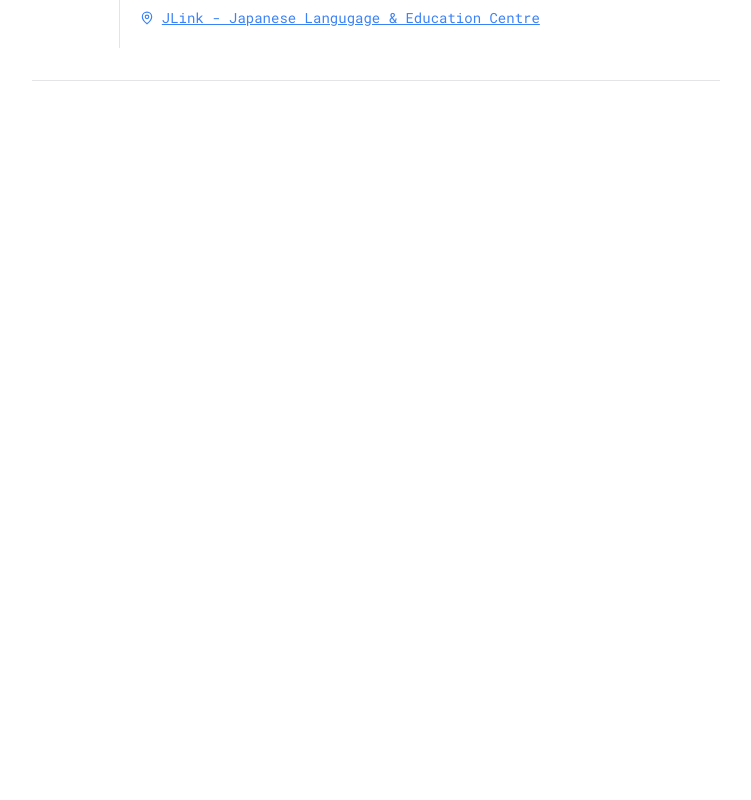
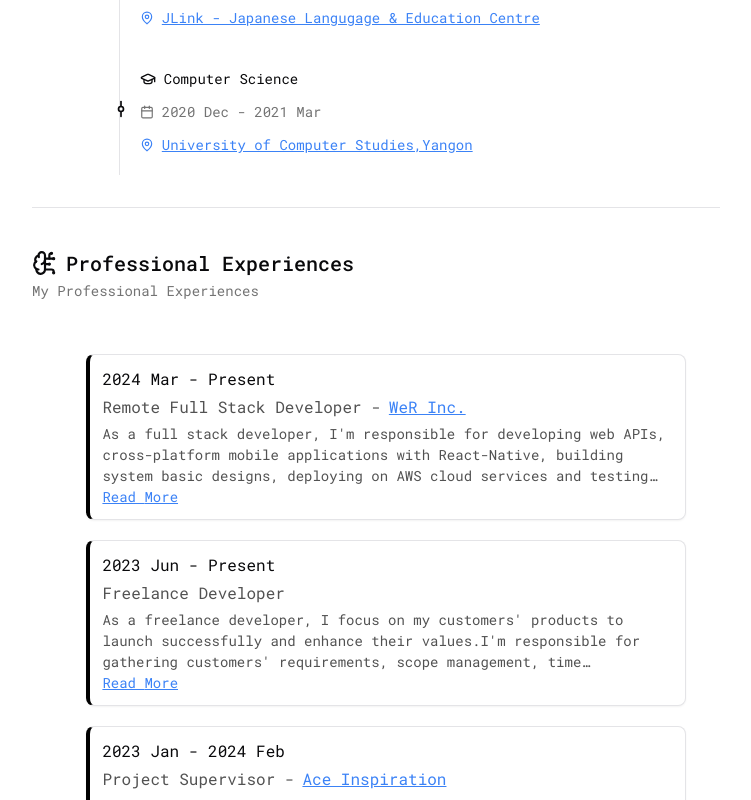
Before and after one commit to mmhtoo/portfolio, a Next.js app: page / in a window 1280 px wide. Shown: the part 1520-2320 px from the top of the page, without its empty margins (264-1015 px from the left). Before the commit the page ends 1741 px from the top, so only its background shows below. Built offline with nearby package versions, Linux system fonts and the light colour scheme.

Commit message:
feat: added experiences section in home page

```diff
--- a/app/page.tsx
+++ b/app/page.tsx
@@ -1,6 +1,7 @@
 import React from "react";
 import {
   EducationSection,
+  ExperienceSection,
   HeaderBar,
   ProfileSection,
 } from "@/components/fragements";
@@ -14,6 +15,8 @@ export default function HomePage() {
         <ProfileSection />
         {/* education section */}
         <EducationSection />
+        {/* professional experience section */}
+        <ExperienceSection />
       </div>
     </>
   );
--- a/components/fragements/EducationSection.tsx
+++ b/components/fragements/EducationSection.tsx
@@ -64,11 +64,20 @@ const EDUCATION_HISTORIES: Array<IEducationHistory> = [
     schoolName: "JLink - Japanese Langugage & Education Centre",
     schoolLink: "https://www.facebook.com/jlinkmyanmar?mibextid=ZbWKwL",
   },
+  {
+    id: "6",
+    label: "Computer Science",
+    timeFrom: "2020 Dec",
+    timeTo: "2021 Mar",
+    isPresent: false,
+    schoolName: "University of Computer Studies,Yangon",
+    schoolLink: "https://www.ucsy.edu.mm",
+  },
 ];
 
 export default function EducationSection() {
   return (
-    <section id="education" className="pb-[100px] bg-white">
+    <section id="education" className="bg-white">
       <div className="w-[100%] p-5">
         <div className="mb-2">
           <h3 className="text-[16px] md:text-[20px] flex gap-2 items-center font-medium">
@@ -92,7 +101,10 @@ export default function EducationSection() {
                   width={20}
                   height={20}
                   className={cn(
-                    "absolute text-orange-500 top-[40%] animate-pulse rounded-full left-[-3%] md:left-[-1.6%]  ",
+                    "absolute top-[40%] animate-pulse rounded-full left-[-3%] md:left-[-1.6%]  ",
+                    {
+                      "text-green-500": education.isPresent,
+                    },
                   )}
                 />
                 <div className="flex flex-col gap-3">
--- /dev/null
+++ b/components/fragements/ExperienceHistory.tsx
@@ -0,0 +1,40 @@
+"use client";
+import React, { useState } from "react";
+import { Card } from "../ui/card";
+import { cn } from "@/lib/utils";
+import { IExperienceHistory } from "./ExperienceSection";
+
+export default function ExperienceHistory(experience: IExperienceHistory) {
+  const [isReadMore, setIsReadMore] = useState(false);
+
+  const toggleReadMore = () => setIsReadMore((prev) => !prev);
+
+  return (
+    <Card
+      className={cn("p-3 flex flex-col gap-1 border-l-4 border-l-black", {})}
+    >
+      <h6>
+        {experience.timeFrom} - {experience.timeTo}
+      </h6>
+      <h3 className="flex text-neutral-600 gap-2 items-center md:text-[16px] text-[14px]">
+        {experience.position}
+        {experience.company.length > 0 && " - "}
+        <a className="text-blue-500 underline hover:cursor-pointer hover:text-blue-400 transition-colors">
+          {experience.company}
+        </a>
+      </h3>
+      <p className="text-neutral-600 md:text-[14px] text-[12px]">
+        <span className={cn({ "line-clamp-3": !isReadMore })}>
+          {experience.previewDescription}
+        </span>
+        {isReadMore && <span>{experience.detailDescription}</span>}
+        <span
+          onClick={toggleReadMore}
+          className="text-blue-500 underline hover:cursor-pointer hover:text-blue-400 transition-colors"
+        >
+          Read {isReadMore ? "Less" : "More"}
+        </span>
+      </p>
+    </Card>
+  );
+}
--- /dev/null
+++ b/components/fragements/ExperienceSection.tsx
@@ -0,0 +1,97 @@
+import React from "react";
+import { BrainCircuit } from "lucide-react";
+import { Separator } from "../ui/separator";
+import ExperienceHistory from "./ExperienceHistory";
+
+export interface IExperienceHistory {
+  id: string;
+  position: string;
+  timeFrom: string;
+  timeTo: string;
+  previewDescription: string;
+  detailDescription: string;
+  isPresent: boolean;
+  company: string;
+  companyLink: string;
+}
+
+const PROFESSIONALEXPERIENCES: Array<IExperienceHistory> = [
+  {
+    id: "1",
+    position: "Remote Full Stack Developer",
+    timeFrom: "2024 Mar",
+    timeTo: "Present",
+    isPresent: true,
+    previewDescription:
+      "As a full stack developer, I'm responsible for developing web APIs, cross-platform mobile applications with React-Native, building system basic designs, deploying on AWS cloud services and testing applications.",
+    detailDescription:
+      "I'm currently developing Mentoring Application that focus on ticket management for taking mentoring sessions from other users.I'm specially using NestJs for developing Web APIs, React-Native for mobile applications, Jest for testing our typescript code bases, PostgreSQL for database, Firebase for authentication, cloud storage and push notifications, Stripe for secure payment gateway, Docker for containerization, AWS Elastic Bean Stalk for deployments and ECR for storing our docker images. As communication with customers, I mostly use Japanese and English.",
+    company: "WeR Inc.",
+    companyLink: "https://wer.co.jp",
+  },
+  {
+    id: "2",
+    position: "Freelance Developer",
+    timeFrom: "2023 Jun",
+    timeTo: "Present",
+    isPresent: true,
+    previewDescription:
+      "As a freelance developer, I focus on my customers' products to launch successfully and enhance their values.I'm responsible for gathering customers' requirements, scope management, time management and cost management to be effective for customers.",
+    detailDescription:
+      " I can develop, maintain, test and deploy java, javascript, typescript and php based web and mobile applications. More than that, I can  also handle for server migrations and taking database backups. You can openly discuss about your business and ready to deliver my excellent experiences for your products successfully.",
+    company: "",
+    companyLink: "",
+  },
+  {
+    id: "3",
+    position: "Project Supervisor",
+    timeFrom: "2023 Jan",
+    timeTo: "2024 Feb",
+    isPresent: false,
+    previewDescription:
+      "As a project supervisor, I was responsible for giving effective advices about students' projects to complete in the target duration and helped to structure ERD Designs, project features, explain their unfamiliar technologies and fix errors during development.",
+    detailDescription:
+      "I specially handled for java servlet and spring based web applications by using MySQL database and javascript as client side language. I instructed  about AJAX, Javascript's Asynchronous and Promise Nature, DOM API and RESTful APIs.",
+    company: "Ace Inspiration",
+    companyLink: "https://www.facebook.com/aceinspiration?mibextid=ZbWKwL",
+  },
+  {
+    id: "4",
+    position: "Junior Software Engineer",
+    timeFrom: "2023 Dec",
+    timeTo: "2024 Feb",
+    isPresent: false,
+    previewDescription:
+      "As a junior software engineer, I was responsible for developing web and mobile banking applications with my senior guidelines and deploying java based web applications on VMs.",
+    detailDescription:
+      "I maintained AIA Wellness application that was built by using spring framework and developed Admin Dashboard Page Access Control Feature for Role-Based Authorization. And I developed FPB and SMEDB Mobile Banking Application for about 0.5 year with React-Native. I was responsible for implementing interactive user interfaces according to Figma Prototypes, integration APIs, project configurations.",
+    company: "Ace Data Systems Ltd.",
+    companyLink: "https://acedatasystems.com",
+  },
+];
+
+export default function ExperienceSection() {
+  return (
+    <section id="experience" className="pb-[100px] p-5 bg-white">
+      <div>
+        <h3 className="text-[16px] md:text-[20px] flex gap-2 items-center font-medium">
+          <BrainCircuit width={26} height={26} className="font-medium" />{" "}
+          Professional Experiences
+        </h3>
+        <span className="md:ext-[16px] text-[14px] text-neutral-500">
+          My Professional Experiences
+        </span>
+      </div>
+      <ul className="w-[100%] md:w-[90%] md:ps-5 mx-auto md:border-l-0 my-5 py-3 ">
+        {PROFESSIONALEXPERIENCES.map((experience) => {
+          return (
+            <li key={experience.id} className="my-5 ">
+              <ExperienceHistory {...experience} />
+            </li>
+          );
+        })}
+      </ul>
+      <Separator />
+    </section>
+  );
+}
--- a/components/fragements/HeaderBar.tsx
+++ b/components/fragements/HeaderBar.tsx
@@ -23,20 +23,20 @@ const MENUS = [
   },
   {
     id: "3",
-    label: "Experience",
-    href: "",
+    label: "Experiences",
+    href: "/#experience",
     Icon: BrainCircuit,
   },
   {
     id: "4",
     label: "Projects",
-    href: "",
+    href: "/#projects",
     Icon: PanelsTopLeft,
   },
   {
     id: "5",
     label: "Contacts",
-    href: "",
+    href: "/#contacts",
     Icon: Contact,
   },
 ];
--- a/components/fragements/index.ts
+++ b/components/fragements/index.ts
@@ -1,3 +1,4 @@
 export { default as HeaderBar } from "./HeaderBar";
 export { default as ProfileSection } from "./ProfileSection";
 export { default as EducationSection } from "./EducationSection";
+export { default as ExperienceSection } from "./ExperienceSection";
```
